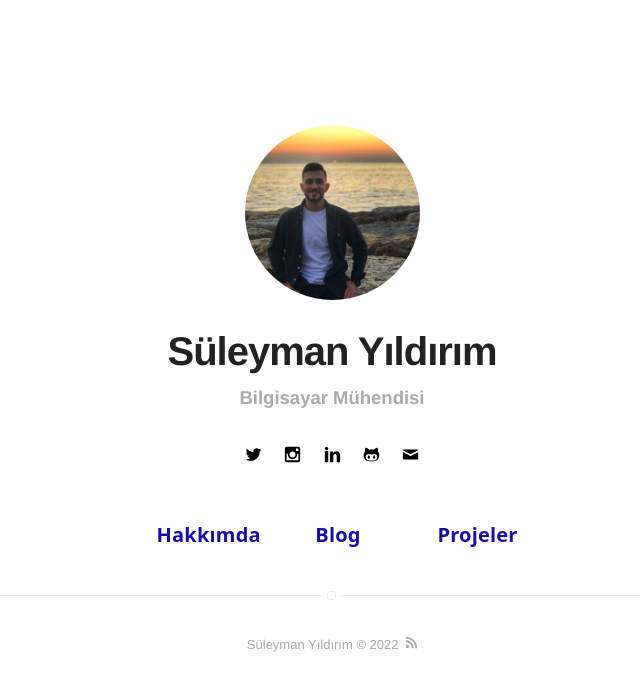
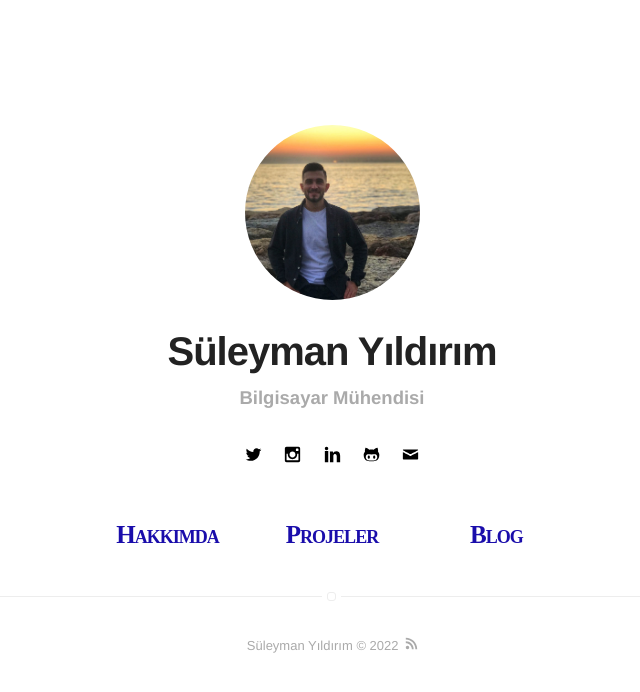
Before and after one commit to Suleymanyldrm/Suleymanyldrm.github.io, a Jekyll site: the page built from index.html, in a window 1280 px wide. Shown: the top 692 px of the page, without its empty margins (308-948 px from the left). Built offline with Jekyll 4.4.1, drawn with Linux system fonts in a browser that asks for light colours.

Commit message:
nav_update

```diff
--- a/_includes/nav.html
+++ b/_includes/nav.html
@@ -8,8 +8,16 @@
 
         {% if site.blog == true %}
             {% if page.title != "About" %}
-                <li class="item" style="padding-right: 12px;">
+                <li class="item">
                     <a class="link" href="{{ site.url }}/about">Hakkımda</a>
+                </li>
+            {% endif %}
+        {% endif %}
+
+        {% if site.projects == true %}
+            {% if page.title != "Projects" %}
+                <li class="item">
+                    <a class="link" href="{{ site.url }}/projects">Projeler</a>
                 </li>
             {% endif %}
         {% endif %}
@@ -22,15 +30,5 @@
             {% endif %}
         {% endif %}
 
-
-        {% if site.projects == true %}
-            {% if page.title != "Projects" %}
-                <li class="item">
-                    <a class="link" href="{{ site.url }}/projects">Projeler</a>
-                </li>
-            {% endif %}
-        {% endif %}
-
-
     </ul>
 </nav>
--- a/_sass/components/nav.sass
+++ b/_sass/components/nav.sass
@@ -47,14 +47,15 @@
         padding: 0
 
         > .item > .link
-            font-size: 2rem
-            font-weight: bold
-            padding: 7px 30px
+            font-size: 25px
+            font-weight: 600
+            padding: 7px 25px
+            letter-spacing: -1px
             margin: 0
             border-radius: 4%
             transition: all .4s ease-in-out
-            font-family: system-ui
-            width: 70px
+            width: 110px
+            font-variant: petite-caps
 
             &:hover
                 color: $alpha
```
